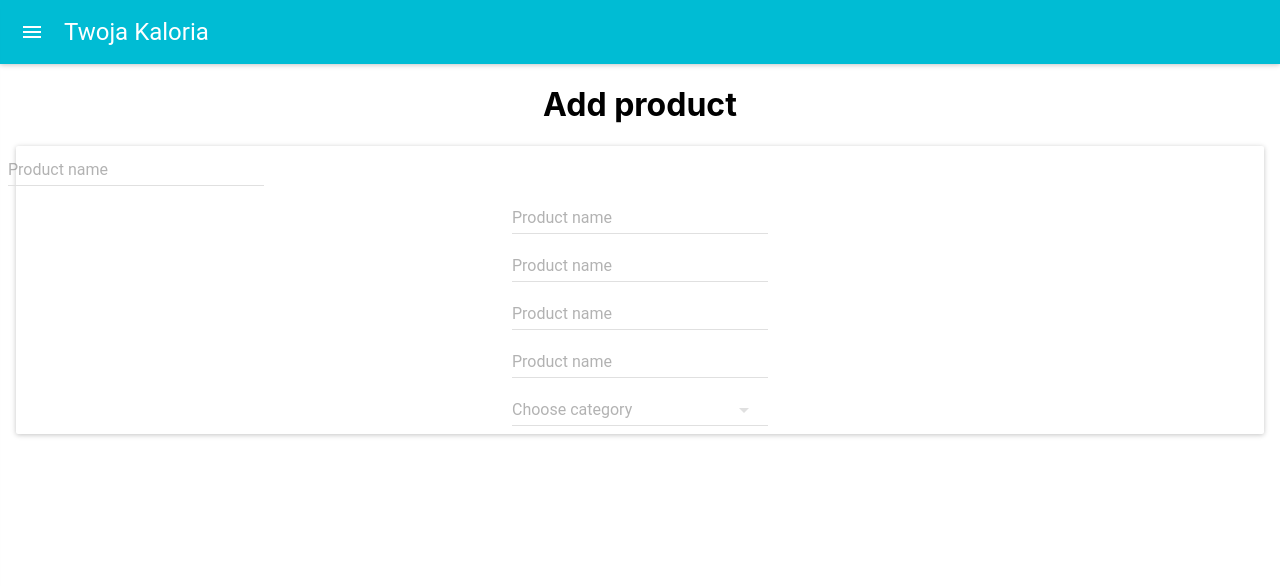
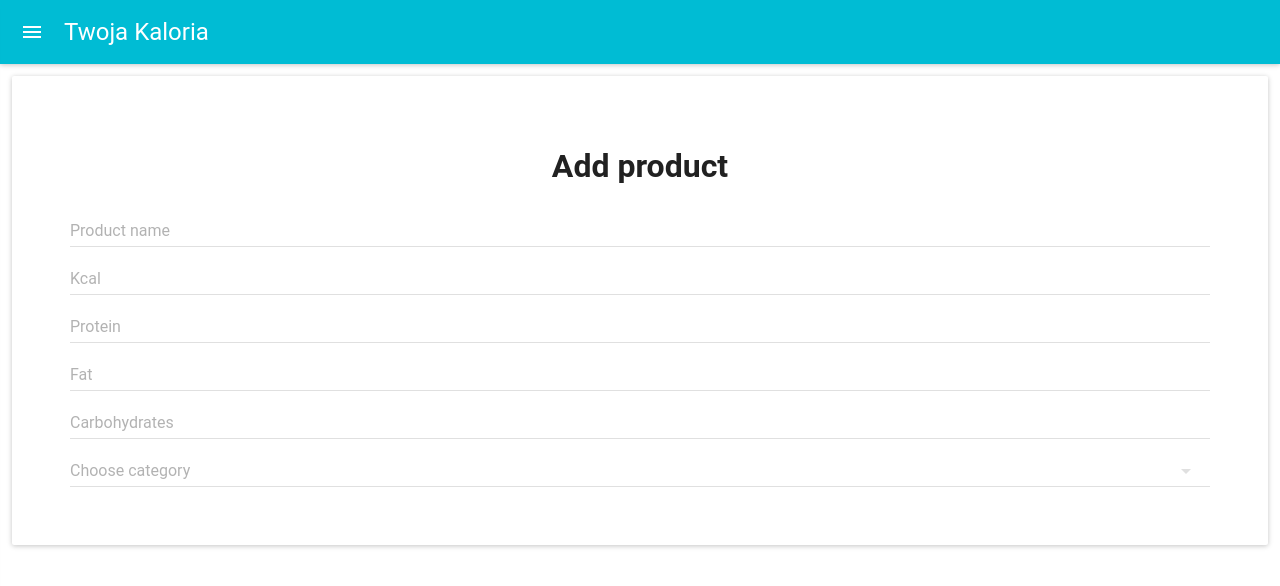
Before and after one commit to infoshareacademy/jfddl6-twojakaloria-app, a React (Create React App) app: page /addproduct in a window 1280 px wide. Shown: the top 586 px of the page. Built offline with nearby package versions, Linux system fonts and the light colour scheme.

Commit message:
Added Paper from materialize-ui

```diff
--- a/src/views/AddProduct/AddProduct.js
+++ b/src/views/AddProduct/AddProduct.js
@@ -6,6 +6,13 @@ import Paper from "material-ui/Paper";
 import { Grid, Row, Col } from "react-flexbox-grid";
 
 const categories = ["Vegetables", "Fruits", "Drinks", "Meat", "Other"];
+
+const style = {
+  paper: {
+    margin: 12,
+    padding: 50
+  }
+}
 
 class AddProduct extends React.Component {
   state = {
@@ -16,37 +23,51 @@ class AddProduct extends React.Component {
 
   render() {
     return (
-      <div>
+      <Paper
+        style={style.paper}
+      >
         <Grid fluid>
           <Row center="xs">
             <Col lg={12} />
             <h1>Add product</h1>
           </Row>
           <div>
-          <Paper>
               <div>
-              <Row>
+              <Row center="xs">
                 <Col lg={12} />
                 <TextField
                     hintText="Product name"
+                    fullWidth={true}
                  />
               </Row>
                     </div>
               <Row center="xs">
                 <Col lg={12} />
-                <TextField hintText="Product name" />
+                <TextField
+                    hintText="Kcal"
+                    fullWidth={true}
+                />
               </Row>
               <Row center="xs">
                 <Col lg={12} />
-                <TextField hintText="Product name" />
+                <TextField
+                    hintText="Protein"
+                    fullWidth={true}
+                />
               </Row>
               <Row center="xs">
                 <Col lg={12} />
-                <TextField hintText="Product name" />
+                <TextField
+                    hintText="Fat"
+                    fullWidth={true}
+                />
               </Row>
               <Row center="xs">
                 <Col lg={12} />
-                <TextField hintText="Product name" />
+                <TextField
+                    hintText="Carbohydrates"
+                    fullWidth={true}
+                />
               </Row>
               <Row center="xs">
                 <Col lg={12} />
@@ -55,6 +76,7 @@ class AddProduct extends React.Component {
                   hintText="Choose category"
                   value={this.state.value}
                   onChange={this.handleChange}
+                  fullWidth={true}
                 >
                   {categories.map(category => (
                     <MenuItem
@@ -66,10 +88,9 @@ class AddProduct extends React.Component {
                   ))}
                 </SelectField>
               </Row>
-          </Paper>
             </div>
         </Grid>
-      </div>
+      </Paper>
     );
   }
 }
```
